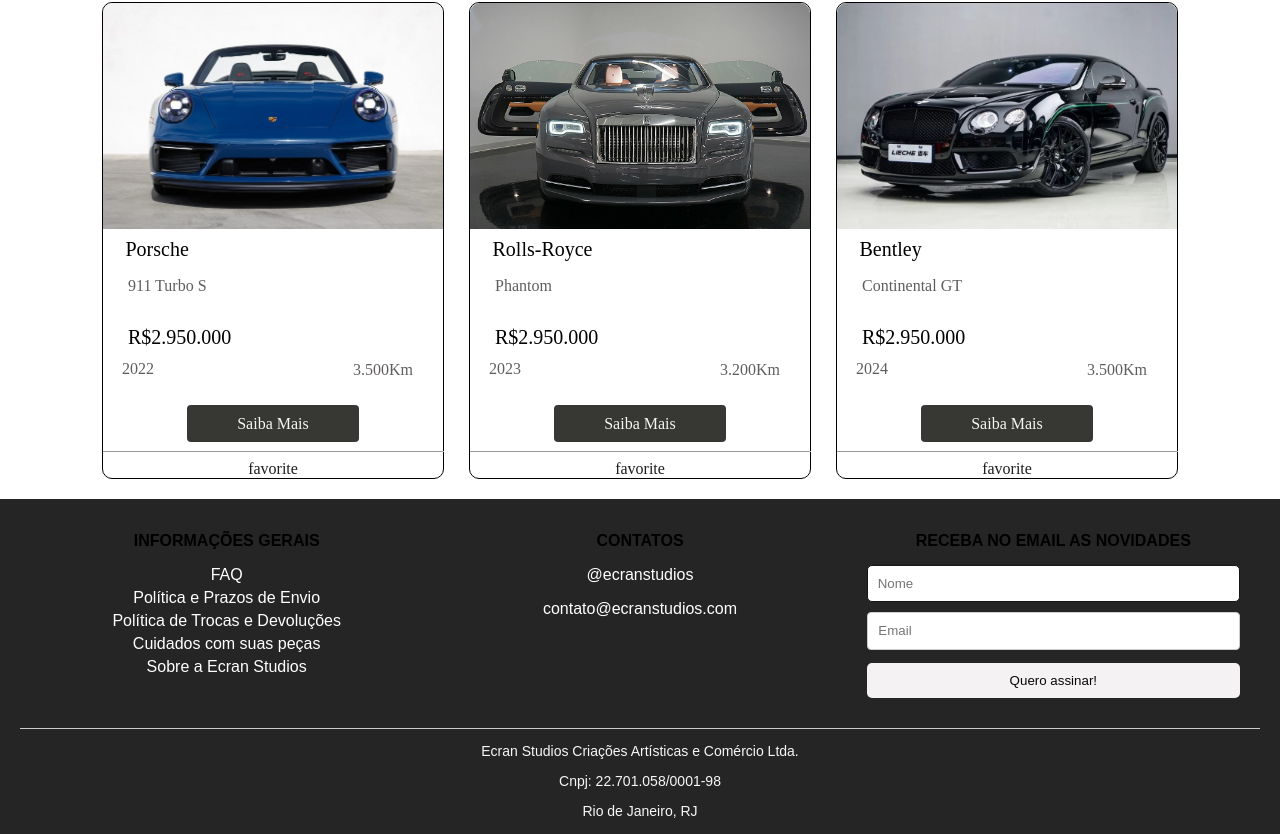
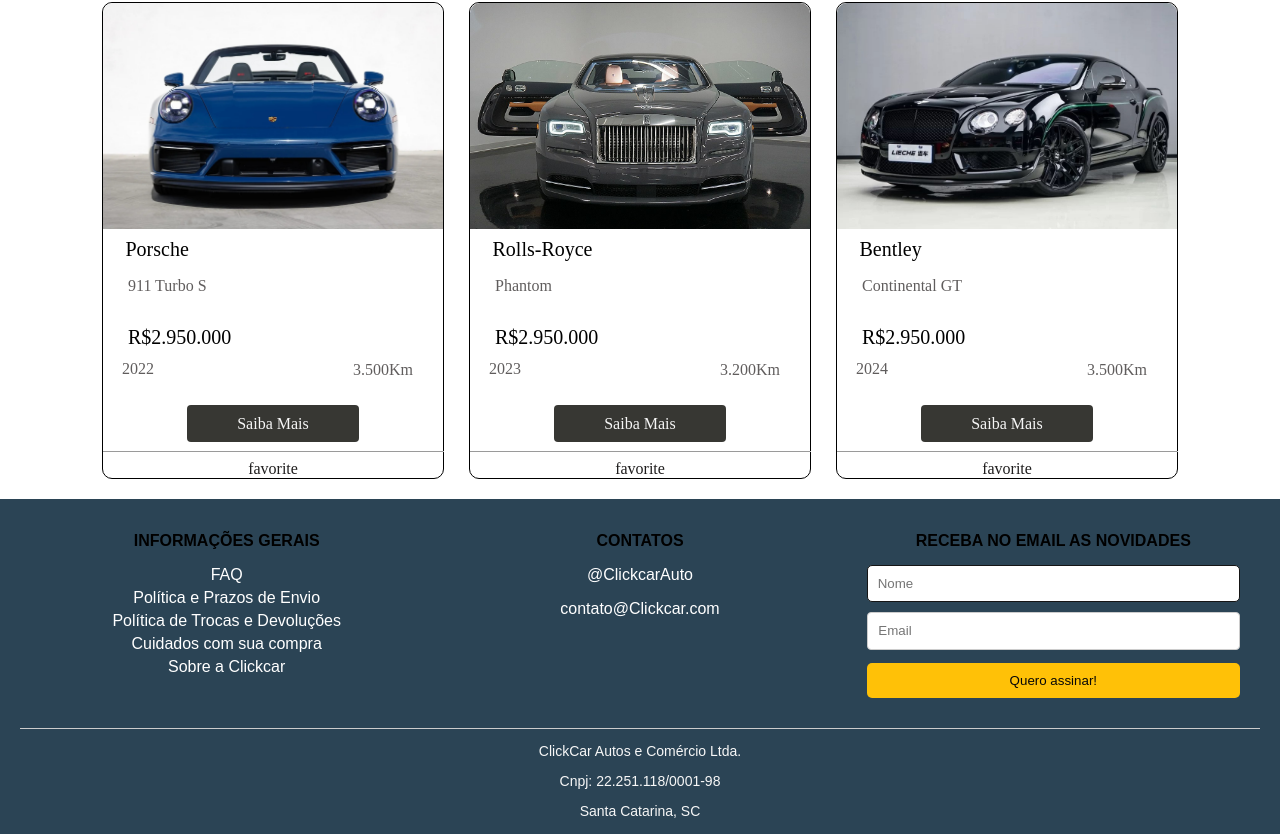
Before and after one commit to MarceloBoaria/clickcar, a React (Vite) app: page /stock in a window 1280 px wide. Shown: the part 792-1626 px from the top of the page. Built offline with nearby package versions, Linux system fonts and the light colour scheme.

Commit message:
stoqueHome

```diff
--- a/src/components/Footer/Footer.css
+++ b/src/components/Footer/Footer.css
@@ -1,6 +1,6 @@
 /* Footer.css */
 .footer {
-    background-color: #262525;
+    background-color: #2b4455;
     padding: 1px 20px;
     text-align: center;
     font-family: Arial, sans-serif;
@@ -13,6 +13,9 @@
     margin-bottom: 20px;
   }
 
+  h4{
+    color: #000000;
+  }
   .footer-section {
     flex: 1;
     min-width: 200px;
@@ -65,8 +68,10 @@
     cursor: pointer;
   }
 
-  .footer-section button:hover {
-    background-color: #ffffff;
+
+
+  .footer-section button {
+    background-color: #ffc107;
   }
 
   .footer-bottom {
--- a/src/components/Footer/Footer.jsx
+++ b/src/components/Footer/Footer.jsx
@@ -11,28 +11,28 @@
             <li><a href="#">FAQ</a></li>
             <li><a href="#">Política e Prazos de Envio</a></li>
             <li><a href="#">Política de Trocas e Devoluções</a></li>
-            <li><a href="#">Cuidados com suas peças</a></li>
-            <li><a href="#">Sobre a Ecran Studios</a></li>
+            <li><a href="#">Cuidados com sua compra</a></li>
+            <li><a href="#">Sobre a Clickcar</a></li>
           </ul>
         </div>
         <div className="footer-section">
           <h4>CONTATOS</h4>
-          <p><a href="https://www.instagram.com/ecranstudios" target="_blank" rel="noopener noreferrer">@ecranstudios</a></p>
-          <p><a href="mailto:contato@ecranstudios.com">contato@ecranstudios.com</a></p>
+          <p><a href="https://www.instagram.com/ecrantudios" target="_blank" rel="noopener noreferrer">@ClickcarAuto</a></p>
+          <p><a href="mailto:contato@ecranstudios.com">contato@Clickcar.com</a></p>
         </div>
         <div className="footer-section">
           <h4>RECEBA NO EMAIL AS NOVIDADES</h4>
           <form>
             <input type="text" name="name" placeholder="Nome" />
             <input type="email" name="email" placeholder="Email" />
-            <button type="submit">Quero assinar!</button>
+            <button className="Button" type="submit">Quero assinar!</button>
           </form>
         </div>
       </div>
       <div className="footer-bottom">
-        <p>Ecran Studios Criações Artísticas e Comércio Ltda.</p>
-        <p>Cnpj: 22.701.058/0001-98</p>
-        <p>Rio de Janeiro, RJ</p>
+        <p>ClickCar Autos e Comércio Ltda.</p>
+        <p>Cnpj: 22.251.118/0001-98</p>
+        <p>Santa Catarina, SC</p>
       </div>
     </footer>
   );
--- a/src/pages/StockHome/StockHome.css
+++ b/src/pages/StockHome/StockHome.css
@@ -13,7 +13,7 @@
     margin-top: -500px;
     display: flex;
     flex-direction: column;
-    background-color: rgb(255, 249, 249);
+    background-color: rgb(221, 220, 220);
     /* height: 600px; */
 
     /* width: 90%; */
@@ -22,7 +22,6 @@
 box-shadow: 0 8px 32px 0 rgba( 31, 38, 135, 0.37 );
 backdrop-filter: blur( 10px );
 -webkit-backdrop-filter: blur( 10px );
-border-radius: 10px;
 border: 1px solid rgba( 255, 255, 255, 0.18 );
 
 }
@@ -109,7 +108,7 @@
   }
 
   .service {
-    background-color: #333;
+    background-color: #f2f0f0;
     color: #000000;
     padding: 20px;
     margin: 10px;
@@ -118,6 +117,7 @@
     max-width: 250px;
     position: relative;
     border-radius: 15px;
+    margin-bottom: 100px;
   }
 
   .service:hover{
--- a/src/pages/StockHome/StockHome.jsx
+++ b/src/pages/StockHome/StockHome.jsx
@@ -100,8 +100,7 @@
 
               <h3>ATENDIMENTO</h3>
               <p>
-                Conte com os melhores especialistas do ramo automotivo para te
-                auxiliar na compra do seu novo veículo.
+              Confie nos melhores profissionais do ramo automotivo para ajudar na aquisição do seu novo carro.
               </p>
             </div>
             <div className="arrow">
@@ -112,8 +111,7 @@
 
               <h3>SEGURANÇA</h3>
               <p>
-                Todos os veículos são periciados com laudo cautelar e
-                inspecionados pelos melhores mecânicos.
+              Todos os veículos são submetidos a perícia com laudo cautelar e inspecionados pelos mais qualificados mecânicos.
               </p>
             </div>
             <div className="arrow"></div>
@@ -122,8 +120,7 @@
 
               <h3>QUALIDADE</h3>
               <p>
-                Nosso estoque possui veículos de alto padrão, com procedência e
-                em perfeitas condições de conservação.
+              Nosso estoque conta com veículos de alto padrão, com procedência comprovada e em excelente estado de conservação.
               </p>
             </div>
             <div className="arrow">
@@ -135,8 +132,8 @@
 
               <h3>COMPROMISSO</h3>
               <p>
-                A Prime Imports realizará o seu melhor negócio na compra e venda
-                de veículos e com a melhor negociação!
+                A ClickCar realizará o seu melhor negócio na compra e venda
+                do seu veiculo
               </p>
             </div>
           </div>
```
